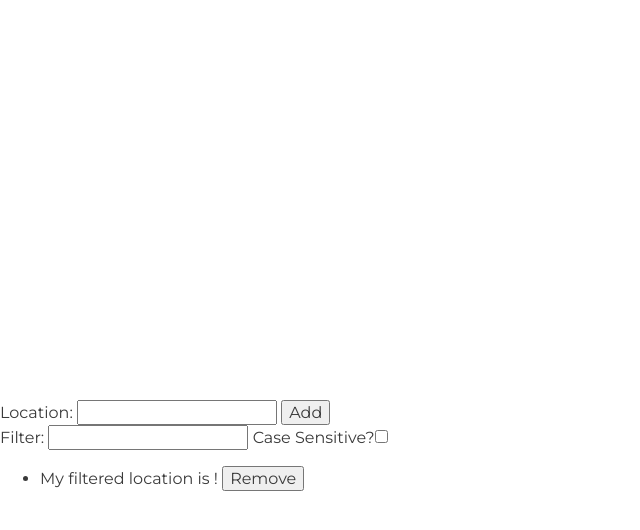
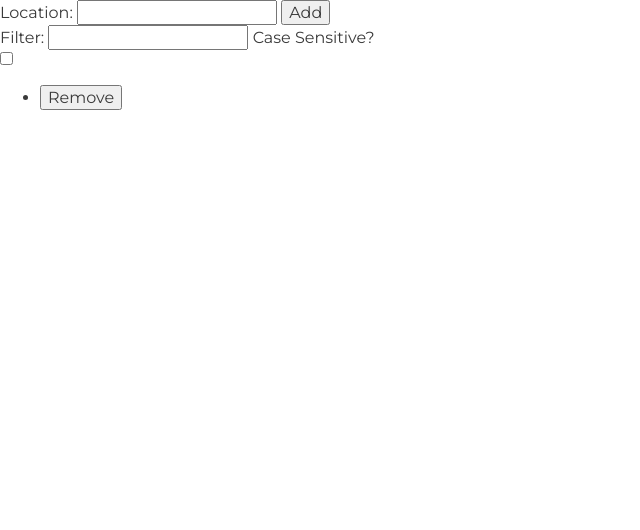
Before and after one commit to tsakauchi/frontend-nanodegree-neighborhood-map, a website: page src/index.html in a window 1280 px wide. Shown: the whole page, without its empty margins (0-640 px from the left). Drawn offline with Linux system fonts and the light colour scheme; some packages are replaced by stand-ins of ours.

Commit message:
feat: Initial attempt at updating the page layout

```diff
--- a/src/css/app.css
+++ b/src/css/app.css
@@ -5,6 +5,11 @@ body {
 }
 
 #map {
-  width: 100%;
-  height: 400px;
+  width: 70%;
+  height: 100%;
 }
+
+#list {
+  width: 30%;
+  height: 100%;
+}
--- a/src/index.html
+++ b/src/index.html
@@ -13,7 +13,7 @@
         <script data-main="js/app" src="js/lib/require.js" async></script>
     </head>
     <body>
-        <div id="map"></div>
+        <div id="list">
             <form data-bind="submit: submitEventHandler">
                 <label for="location">Location: </label><input type="text" id="location" value="">
                 <button>Add</button>
@@ -21,8 +21,10 @@
             <label for="filter">Filter: </label><input type="text" id="filter" value="" data-bind="textInput: filter">
             <label for="filter-case">Case Sensitive?</label><input type="checkbox" id="filter-case" data-bind="checked: isFilterCaseSensitive">
             <ul id="location-filtered-list" data-bind="foreach: locationsFiltered">
-            <li><span data-bind="click: $parent.locationClickEventHandler">My filtered location is <span data-bind="text: name"></span> !</span>
-            <button class="remove" data-bind="click: $parent.remove">Remove</button></li>
+                <li class="list-item"><span data-bind="click: $parent.locationClickEventHandler, text: name"></span>
+                <button class="remove-btn" data-bind="click: $parent.remove">Remove</button></li>
             </ul>
+        </div>
+        <div id="map"></div>
     </body>
 </html>
```
Lines whose indentation alone changed are shown as unchanged.
